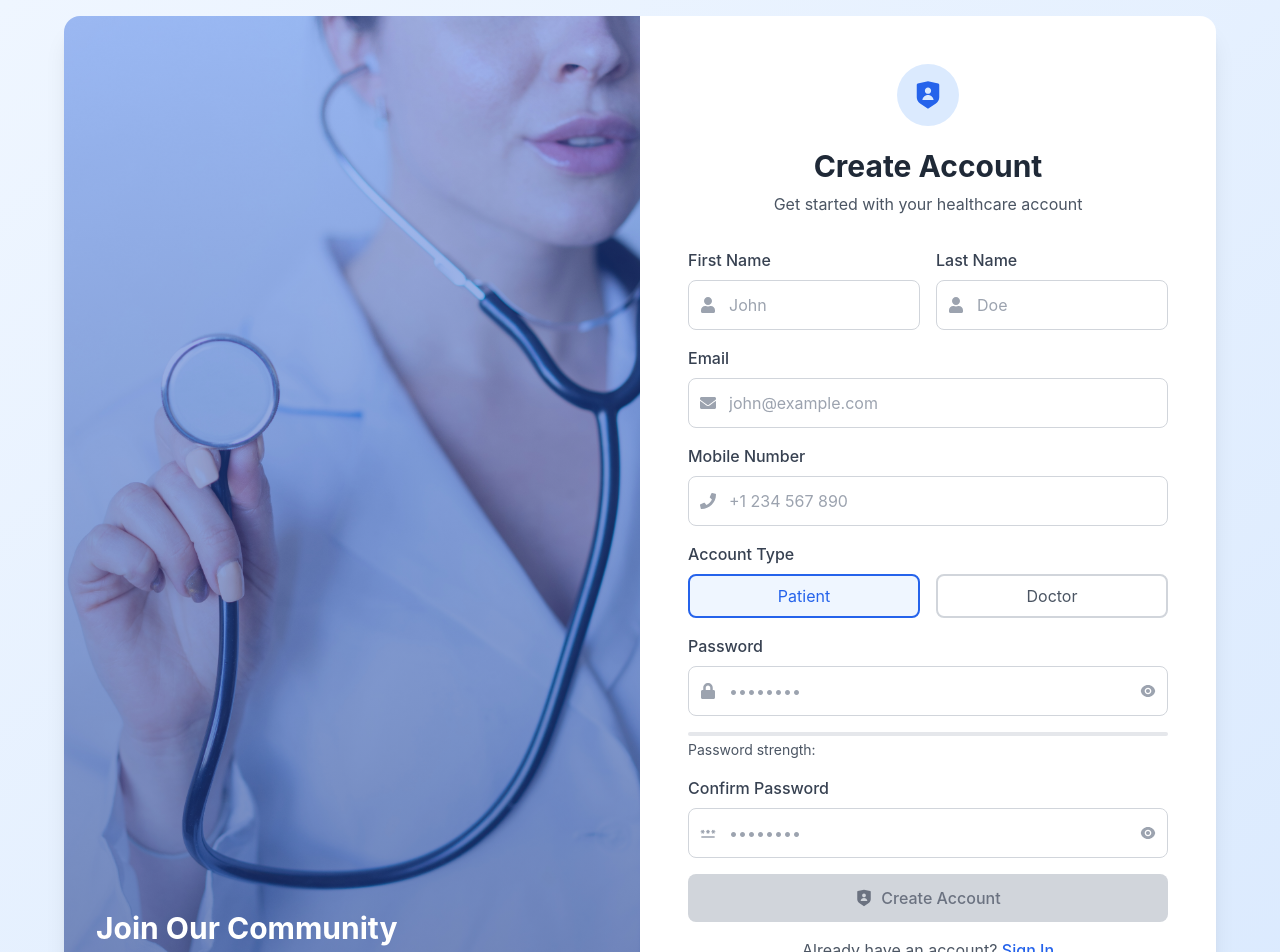
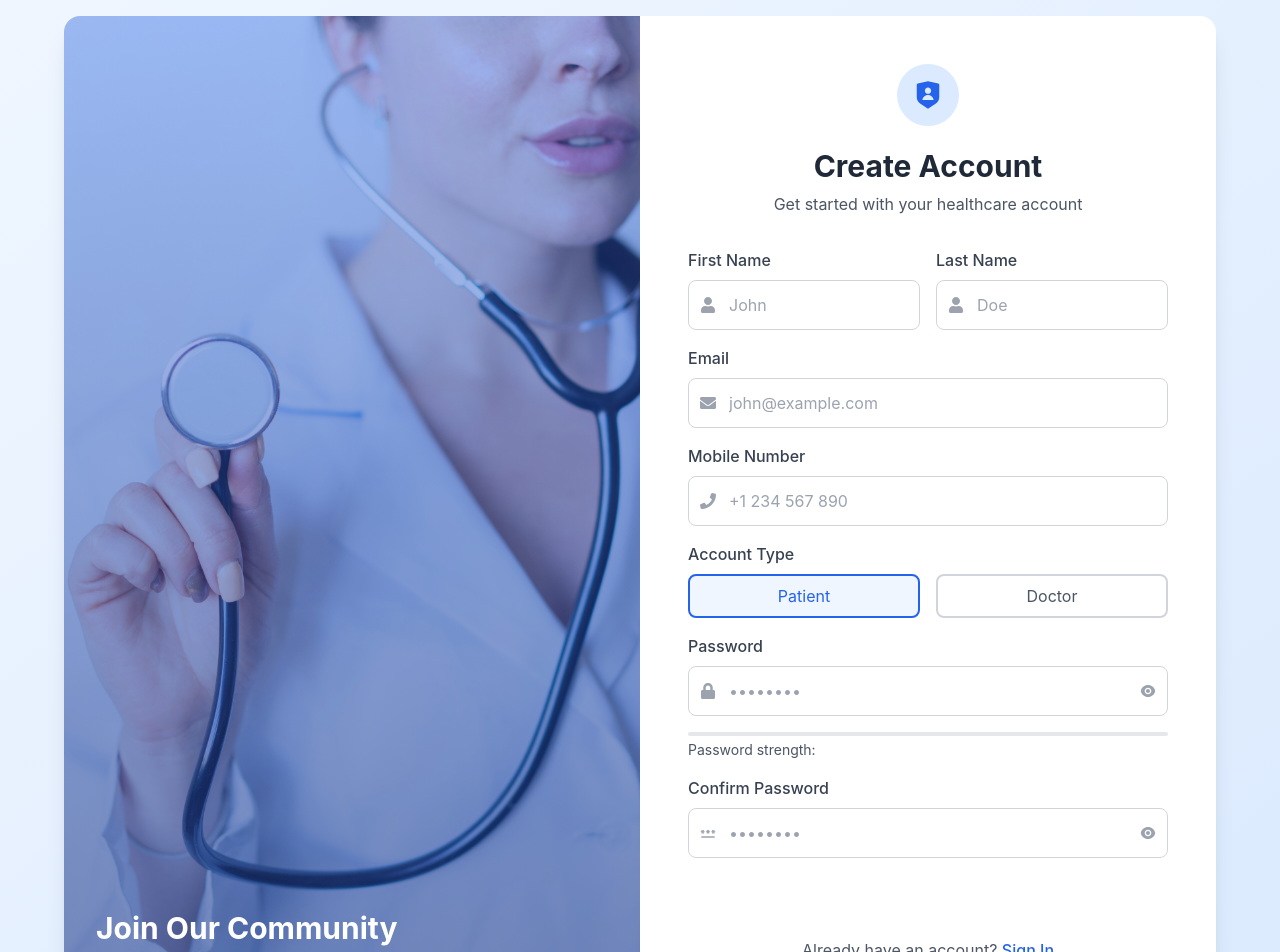
Before and after one commit to krishspatel0605/IBM-HealthCare-Project, a React app in the folder healthcare-app_frontend/: page /register in a window 1280 px wide. Shown: the top 952 px of the page. Built offline with nearby package versions, Linux system fonts and the light colour scheme.

Commit message:
latest push

```diff
--- a/healthcare-app_frontend/src/components/RegisterForm.jsx
+++ b/healthcare-app_frontend/src/components/RegisterForm.jsx
@@ -114,9 +114,9 @@
     }
   };
 
-  const isFormValid = () => {
-    return !Object.keys(errors).length && Object.values(formData).every((field) => field !== '');
-  };
+  // const isFormValid = () => {
+  //   return !Object.keys(errors).length && Object.values(formData).every((field) => field !== '');
+  // };
 
   const togglePasswordVisibility = () => {
     setShowPassword(!showPassword);
@@ -336,12 +336,8 @@
 
             <button
               type="submit"
-              disabled={!isFormValid()}
-              className={`w-full py-3 rounded-lg font-medium transition-all flex items-center justify-center gap-2 ${
-                isFormValid()
-                  ? 'bg-blue-600 hover:bg-blue-700 text-white'
-                  : 'bg-gray-300 text-gray-500 cursor-not-allowed'
-              }`}
+              // disabled={!()}
+              className={`w-full py-3 rounded-lg font-medium transition-all flex items-center justify-center gap-2 'bg-blue-600 hover:bg-blue-700 text-white `}
             >
               <RiShieldUserFill className="text-lg" />
               Create Account
```
